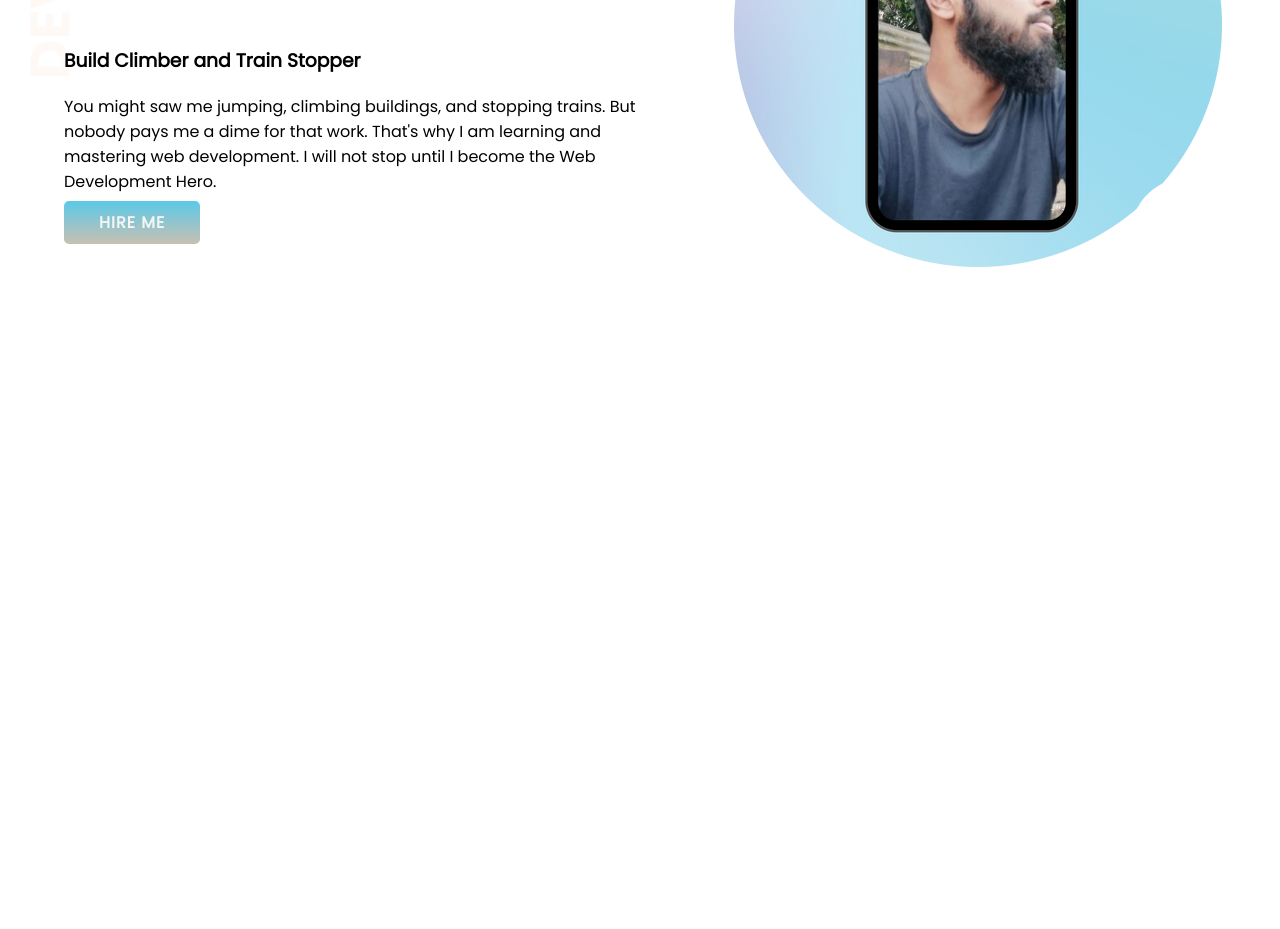
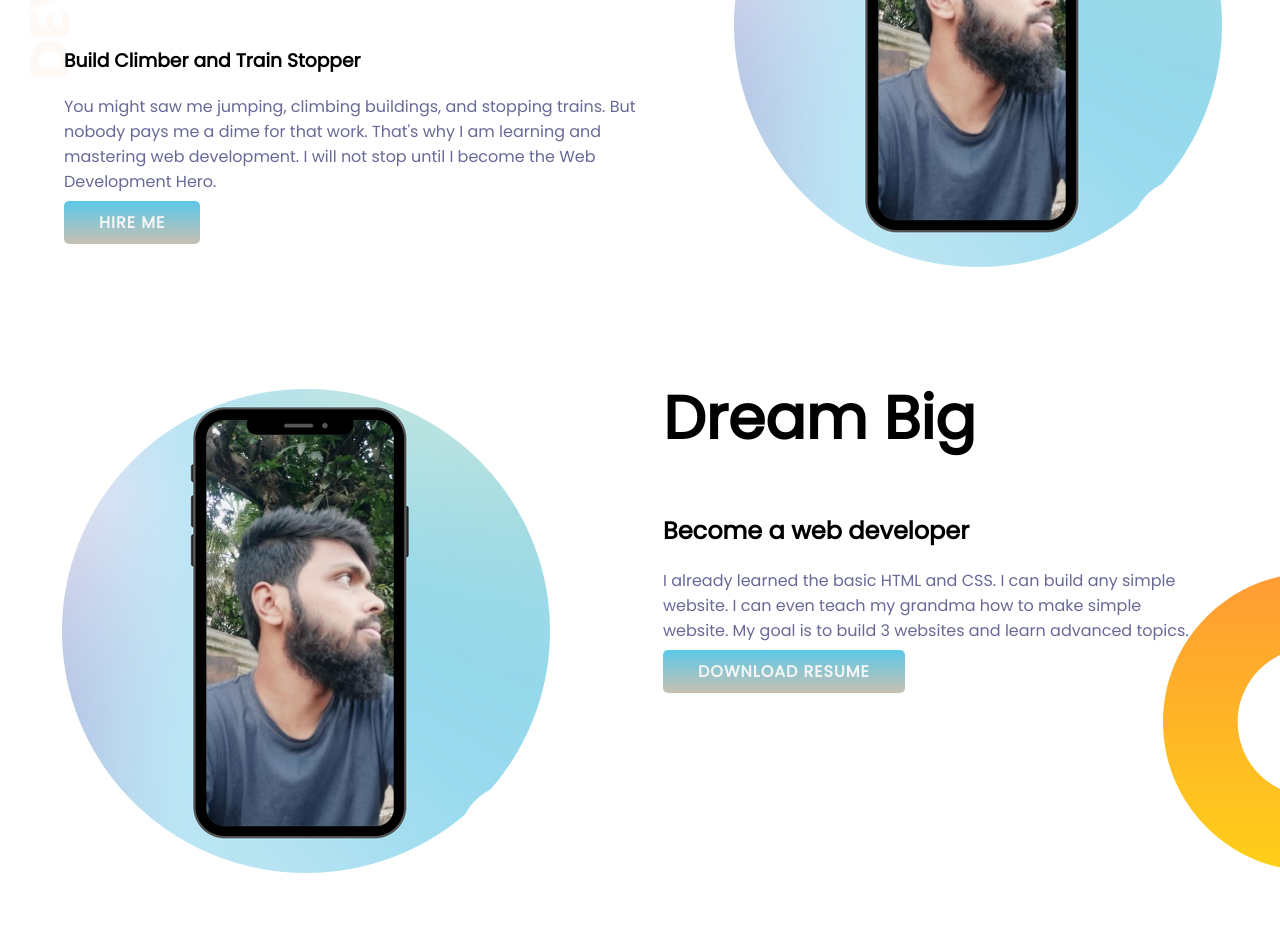
Before and after one commit to RakibRocky/developer-protfolio, a plain HTML site: page index.html in a window 1280 px wide. Shown: the part 283-1212 px from the top of the page. Before the commit the page ends 800 px from the top, so only its background shows below. Drawn offline with Linux system fonts and the light colour scheme.

Commit message:
secondPart

```diff
--- a/index.html
+++ b/index.html
@@ -23,6 +23,19 @@
      <div class="myImg" >
     <img  src="images/videocall-designifyy.png" alt="Rocky's image">
        </div>
+
+    </section>
+
+    <section class="secondPart">
+        <div class="myImg">
+            <img src="images/videocall-designifyy.png" alt="">
+        </div>
+        <div class="dreamContent">
+            <h1>Dream Big</h1>
+            <h2>Become a web developer</h2>
+            <p class="dreamPara">I already learned the basic HTML and CSS. I can build any simple website. I can even teach my grandma how to make simple website. My goal is to build 3 websites and learn advanced topics.</p>
+            <a class="hire-btn" target="_blank" href="#">DOWNLOAD RESUME</a>
+        </div>
     </section>
 </body>
 </html>
--- a/portCss.css
+++ b/portCss.css
@@ -8,7 +8,9 @@ body{
     background-repeat: no-repeat;
 
 }
-
+p{
+    color: #696997;
+}
 h1{
     font-size: 60px;
 }
@@ -25,6 +27,7 @@ h1{
 
 
 }
+
 .hire-btn{
     text-decoration: none;
     background-image: linear-gradient(#13b1ddb1, #4e360a50);
@@ -34,3 +37,15 @@ h1{
     letter-spacing: 1px;
     border-radius: 5px;
 }
+.secondPart{
+    display: flex;
+}
+.dreamContent{
+    padding-left: 5%;
+    background-image: url(images/dream-bg.png);
+    background-repeat:no-repeat ;
+    background-position: right 250px;
+}
+.dreamPara{
+    width: 86%;
+}
```
